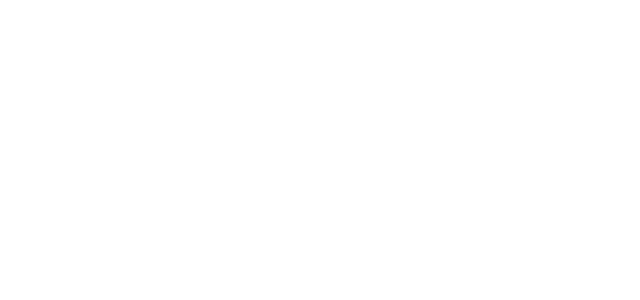
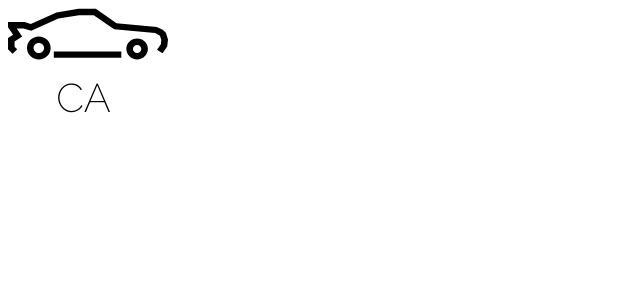
Before and after one commit to Albini-Julie/Rallye_Cl-ment, a Vue app: page / in a window 1280 px wide. Shown: the top 300 px of the page, without its empty margins (0-640 px from the left). Built offline with nearby package versions, Linux system fonts and the light colour scheme.

Commit message:
Début création logo

```diff
--- a/index.html
+++ b/index.html
@@ -7,6 +7,12 @@
     <title>Clément Albini</title>
   </head>
   <body>
+    <link rel="preconnect" href="https://fonts.googleapis.com">
+    <link rel="preconnect" href="https://fonts.gstatic.com" crossorigin>
+    <link
+      href="https://fonts.googleapis.com/css2?family=Montserrat:ital@0;1&family=Raleway:ital,wght@0,200;1,200&display=swap"
+      rel="stylesheet">
+
     <div id="app"></div>
     <script type="module" src="/src/main.js"></script>
   </body>
--- a/src/App.vue
+++ b/src/App.vue
@@ -1,8 +1,10 @@
 <script setup>
 import { RouterLink, RouterView } from 'vue-router'
+import HeaderOrdi from "./components/HeaderOrdi.vue"
 </script>
 
 <template>
+  <HeaderOrdi/>
   <RouterView />
 </template>
 
--- /dev/null
+++ b/src/components/HeaderOrdi.vue
@@ -0,0 +1,8 @@
+<script setup>
+import Logo from "../components/icons/logo.vue"
+</script>
+
+<template>
+    <Logo/>
+
+</template>
--- /dev/null
+++ b/src/components/icons/logo.vue
@@ -0,0 +1,36 @@
+<template>
+
+      <svg
+        width="160"
+        height="54"
+        viewBox="0 0 160 54"
+        fill="none"
+        xmlns="http://www.w3.org/2000/svg"
+        style="width: 160px; height: 52.28px;"
+        preserveAspectRatio="none"
+      >
+        <path
+          d="M30.8416 29.471C24.3173 29.471 19.0084 34.778 19.0084 41.3023C19.0084 47.8286 24.3154 53.1378 30.8416 53.1378C37.3637 53.1378 42.673 47.8309 42.673 41.3023C42.673 34.7799 37.3637 29.471 30.8416 29.471ZM30.8416 46.5626C27.9405 46.5626 25.5833 44.2035 25.5833 41.302C25.5833 38.405 27.9401 36.0459 30.8416 36.0459C33.7409 36.0459 36.0977 38.405 36.0977 41.302C36.0977 44.2012 33.7409 46.5626 30.8416 46.5626Z"
+          fill="black"
+        ></path>
+        <path
+          d="M129.129 31.6065C123.194 31.6065 118.367 36.4356 118.367 42.3688C118.367 48.3019 123.196 53.1356 129.129 53.1356C135.063 53.1356 139.892 48.3023 139.892 42.3688C139.892 36.4352 135.065 31.6065 129.129 31.6065ZM129.129 46.5626C126.817 46.5626 124.94 44.6814 124.94 42.3688C124.94 40.0607 126.817 38.1795 129.129 38.1795C131.438 38.1795 133.319 40.0607 133.319 42.3688C133.319 44.6814 131.438 46.5626 129.129 46.5626Z"
+          fill="black"
+        ></path>
+        <path d="M113.31 44.8499H45.811V51.4251H113.31V44.8499Z" fill="black"></path>
+        <path
+          d="M157.853 25.4719L154.739 22.3623L148.793 19.5186L108.512 15.7011L87.8685 0.862183H70.5093L48.4601 4.61346L22.7483 16.4953L16.6137 14.5347H0V19.8858L5.11005 27.5522L0 31.0134V42.6809L4.59224 47.2709L9.23961 42.6254L6.57072 39.9565V34.5035L14.2014 29.338L8.71305 21.1077H15.5891L23.1821 23.5375L50.4253 10.9473L71.0647 7.43746H85.7505L106.122 22.0768L147.011 25.9498L150.889 27.8066L152.053 28.9661L153.319 33.0759L152.838 37.3804L149.014 43.1257L154.48 46.7751L159.197 39.6976L160 32.441L157.853 25.4719Z"
+          fill="black"
+        ></path>
+      </svg>
+      <p
+        style="width: 151px; font-size: 40px; font-weight: 200; text-align: center; color: #000; font-family: Raleway; margin-top: 10px">
+        CA
+      </p>
+
+
+</template>
+
+<style>
+
+</style>
```
Also changed, not shown: src/components/icons/IconCommunity.vue (deleted, +0 -7 lines), src/components/icons/IconDocumentation.vue (deleted, +0 -7 lines), src/components/icons/IconEcosystem.vue (deleted, +0 -7 lines), src/components/icons/IconSupport.vue (deleted, +0 -7 lines), src/components/icons/IconTooling.vue (deleted, +0 -19 lines).
